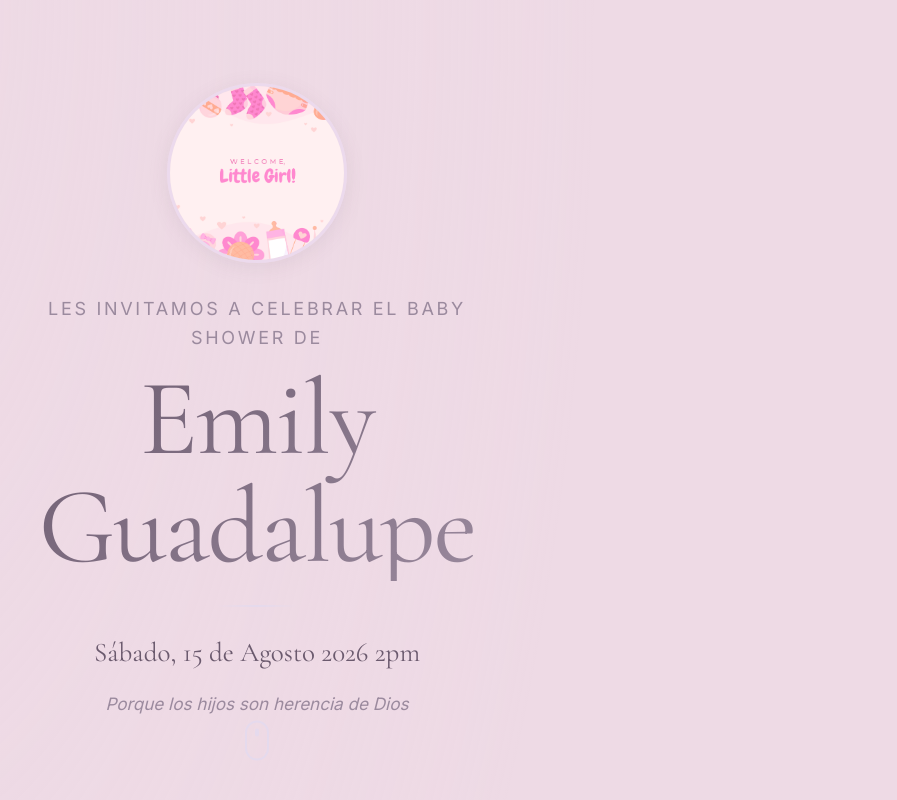
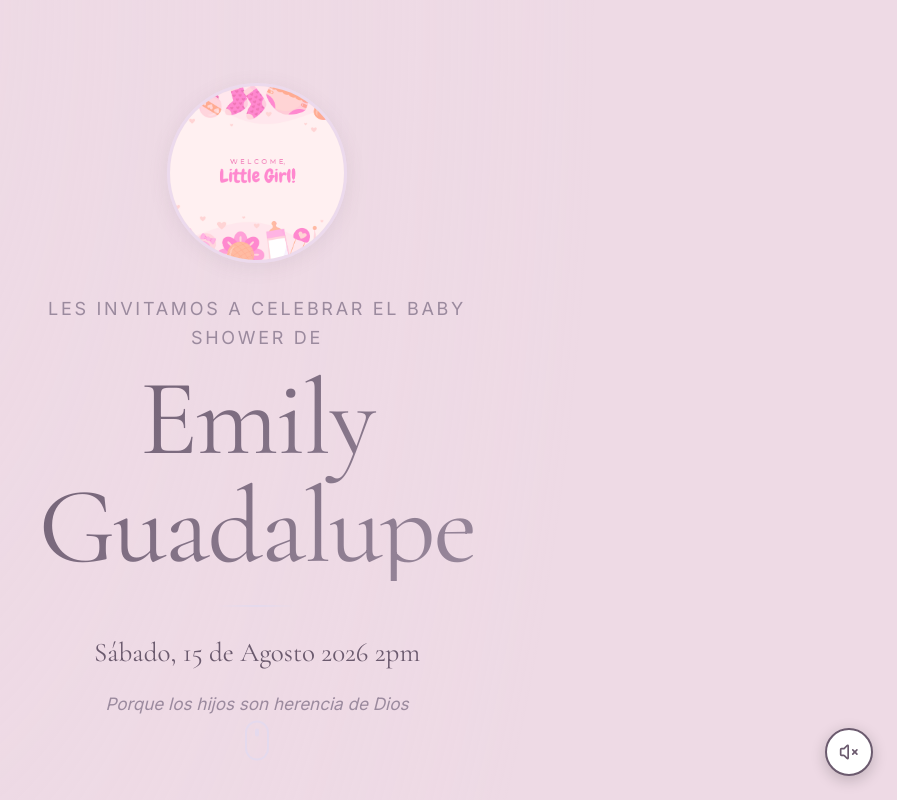
Before and after one commit to Adneil3004/EmilyBBshowerinvite, a React (Vite) app: page / in a window 1280 px wide. Shown: the top 800 px of the page, without its empty margins (383-1280 px from the left). Built offline with nearby package versions, Linux system fonts and the light colour scheme.

Commit message:
feat: add background music with mute toggle, fix image path

```diff
--- a/src/App.jsx
+++ b/src/App.jsx
@@ -3,10 +3,12 @@ import Details from './components/Details';
 import Godparents from './components/Godparents';
 import RSVP from './components/RSVP';
 import Footer from './components/Footer';
+import BackgroundMusic from './components/BackgroundMusic';
 
 function App() {
   return (
     <>
+      <BackgroundMusic />
       <Hero />
       <Details />
       <Godparents />
--- /dev/null
+++ b/src/components/BackgroundMusic.css
@@ -0,0 +1,27 @@
+.music-toggle {
+  position: fixed;
+  bottom: 24px;
+  right: 24px;
+  z-index: 100;
+  width: 48px;
+  height: 48px;
+  border-radius: 50%;
+  border: none;
+  display: flex;
+  align-items: center;
+  justify-content: center;
+  cursor: pointer;
+  box-shadow: 0 4px 15px rgba(0, 0, 0, 0.2);
+  transition: background 0.2s;
+}
+
+.music-toggle.muted {
+  background: var(--white);
+  color: var(--text);
+  border: 2px solid var(--text);
+}
+
+.music-toggle.playing {
+  background: var(--text);
+  color: var(--white);
+}
--- /dev/null
+++ b/src/components/BackgroundMusic.jsx
@@ -0,0 +1,39 @@
+import { useState, useRef, useEffect } from 'react';
+import { motion } from 'framer-motion';
+import { Volume2, VolumeX } from 'lucide-react';
+import './BackgroundMusic.css';
+
+export default function BackgroundMusic() {
+  const [muted, setMuted] = useState(true);
+  const audioRef = useRef(null);
+
+  useEffect(() => {
+    if (audioRef.current) {
+      audioRef.current.volume = 0.5;
+    }
+  }, []);
+
+  const toggle = () => {
+    if (!audioRef.current) return;
+    if (muted) {
+      audioRef.current.play();
+    } else {
+      audioRef.current.pause();
+    }
+    setMuted(!muted);
+  };
+
+  return (
+    <>
+      <audio ref={audioRef} src="/sound/Tu_respirar.mp3" loop />
+      <motion.button
+        className={`music-toggle ${muted ? 'muted' : 'playing'}`}
+        onClick={toggle}
+        whileTap={{ scale: 0.9 }}
+        aria-label={muted ? 'Activar música' : 'Silenciar música'}
+      >
+        {muted ? <VolumeX size={20} /> : <Volume2 size={20} />}
+      </motion.button>
+    </>
+  );
+}
--- a/vite.config.js
+++ b/vite.config.js
@@ -4,5 +4,5 @@ import react from '@vitejs/plugin-react'
 // https://vite.dev/config/
 export default defineConfig({
   plugins: [react()],
-  base: '/EmilyBBshowerinvite/',
+  base: './',
 })
```
Also changed, not shown: 1 other file (tests, documents, lock files or other folders).
